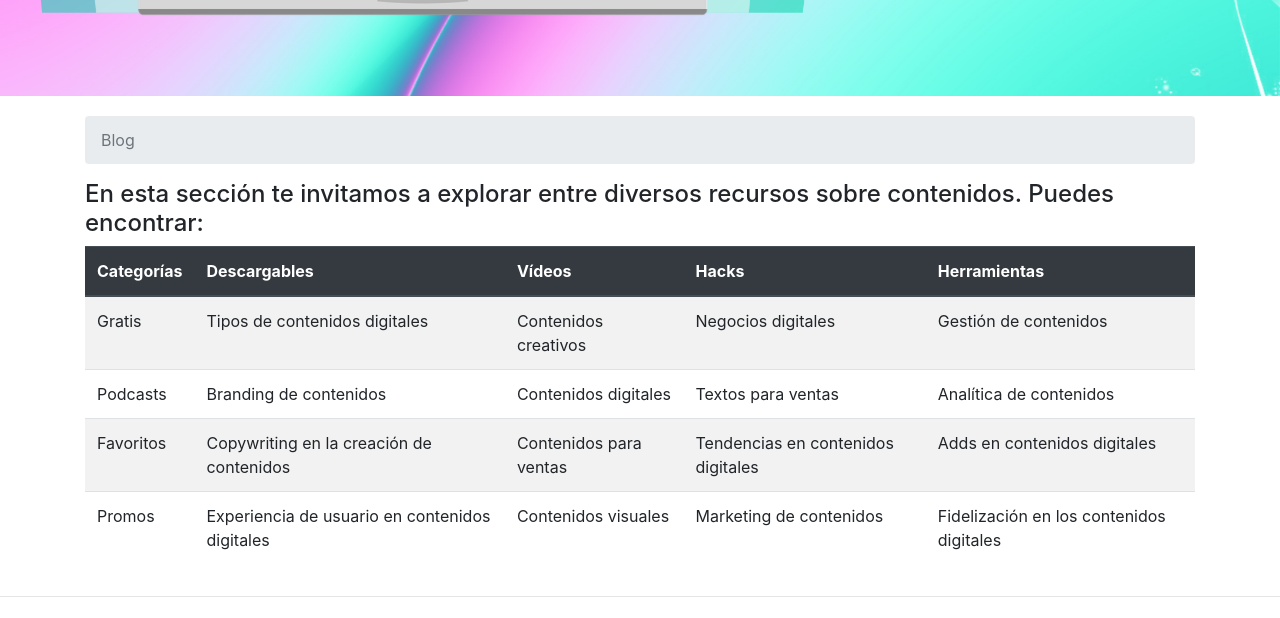
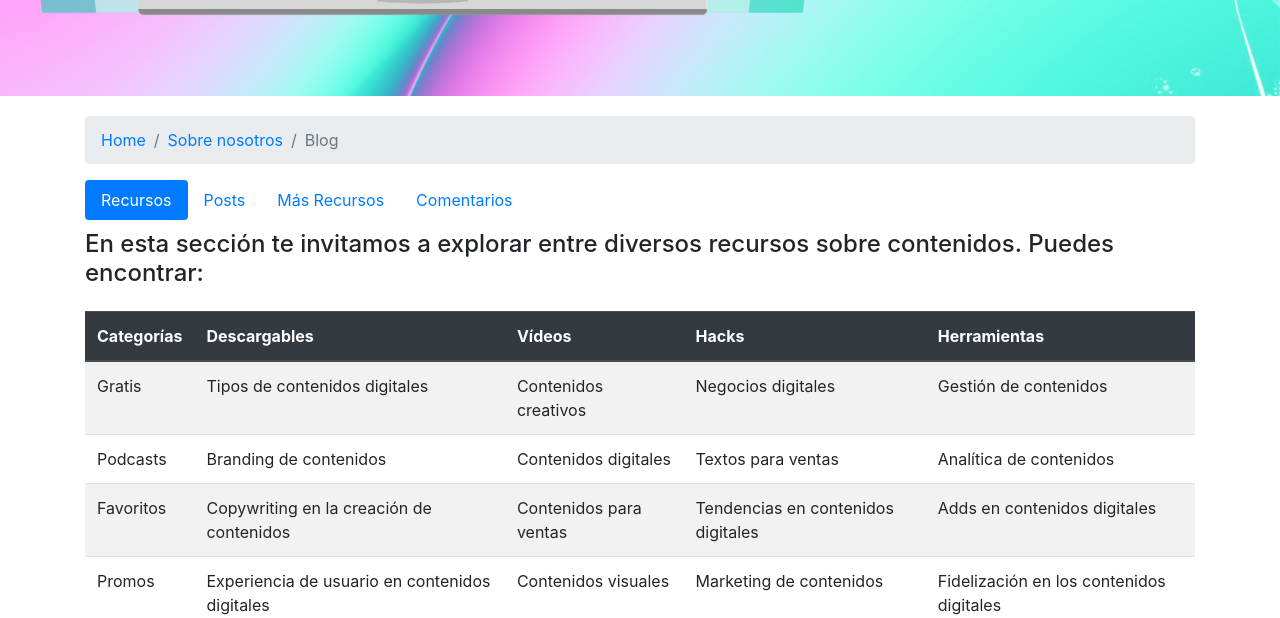
Before and after one commit to Alvilyn/alvi_digital, a website: page blog.html in a window 1280 px wide. Shown: the part 630-1248 px from the top of the page. Drawn offline with nearby package versions, Linux system fonts and the light colour scheme; a web font is replaced by a local one.

Commit message:
Usando pestañas en la sección de blog

```diff
--- a/blog.html
+++ b/blog.html
@@ -42,10 +42,29 @@
     <div class="container">
       <nav aria-label="breadcrumb">
         <ol class="breadcrumb">
+          <li class="breadcrumb-item"><a href="./index.html">Home</a></li>
+          <li class="breadcrumb-item"><a href="./about.html">Sobre nosotros</a></li>
           <li class="breadcrumb-item active" aria-current="page">Blog</li>
         </ol>
       </nav>
 
+      <ul class="nav nav-pills" id="pills-tab" role="tablist">
+        <li class="nav-item" role="presentation">
+          <a class="nav-link active" id="pills-recursos-tab" data-toggle="pill" href="#pills-recursos" role="tab" aria-controls="pills-recursos" aria-selected="true">Recursos</a>
+        </li>
+        <li class="nav-item" role="presentation">
+          <a class="nav-link" id="pills-posts-tab" data-toggle="pill" href="#pills-posts" role="tab" aria-controls="pills-posts" aria-selected="false">Posts</a>
+        </li>
+        <li class="nav-item" role="presentation">
+          <a class="nav-link" id="pills-masrecursos-tab" data-toggle="pill" href="#pills-masrecursos" role="tab" aria-controls="pills-masrecursos" aria-selected="false">Más Recursos</a>
+        </li>
+        <li class="nav-item" role="presentation">
+          <a class="nav-link" id="pills-comentarios-tab" data-toggle="pill" href="#pills-comentarios" role="tab" aria-controls="pills-comentarios" aria-selected="false">Comentarios</a>
+        </li>
+      </ul>
+
+      <div class="tab-content" id="pills-TabContent">
+        <div class="tab-pane fade show active" id="pills-recursos" role="tabpanel" aria-labelledby="pills-recursos-tab">
           <span>
             <h4>En esta sección te invitamos a explorar entre diversos recursos sobre contenidos. Puedes encontrar:</h4>
           </span>
@@ -92,9 +111,11 @@
             </table>
           </div>
         </div>
+
         <hr>
 
-    <div class="container">
+        <div class="tab-pane fade" id="pills-posts" role="tabpanel" aria-labelledby="pills-posts-tab">
+
           <div class="card-columns">
             <div class="card card-content justify-content-between ml-2">
               <img class="card-img-top" src="images/checklist.JPG" alt="checklist img">
@@ -241,13 +262,17 @@
             </div>
 
           </div>
-      <hr>
+        </div>
 
+        </hr>
+
+        <div class="tab-pane fade" id="pills-masrecursos" role="tabpanel" aria-labelledby="pills-masrecursos-tab">
           <div class="d-flex justify-content-center">
             <div class="card" style="width: 25rem;">
               <div class="card-header" style="background-color: #008b74; color: white;">
-              <h5>Otras publicaciones de interés</h5>
+                <h5>Otros recursos de interés</h5>
               </div>
+
               <ul class="list-group-flush">
                 <li class="list-group-item">Packs</li>
                 <li class="list-group-item">Workbooks</li>
@@ -257,7 +282,14 @@
               </ul>
             </div>
           </div>
+        </div>
 
+        <div class="tab-pane fade" id="pills-comentarios" role="tabpanel" aria-labelledby="pills-comentarios-tab">
+          <h3>Comentarios</h3>
+          <p>Déjanos tus comentarios</p>
+        </div>
+
+      </div>
     </div>
 
     <footer>
--- a/css/main.css
+++ b/css/main.css
@@ -35,3 +35,11 @@
 .breadcrumb {
 	margin-top: 20px;
 }
+
+.tab-content {
+	padding-top: 10px;
+}
+
+.table-responsive {
+	padding-top: 15px;
+}
```
Also changed, not shown: contacto.html (+5 -1 lines). Lines whose indentation alone changed are shown as unchanged.
